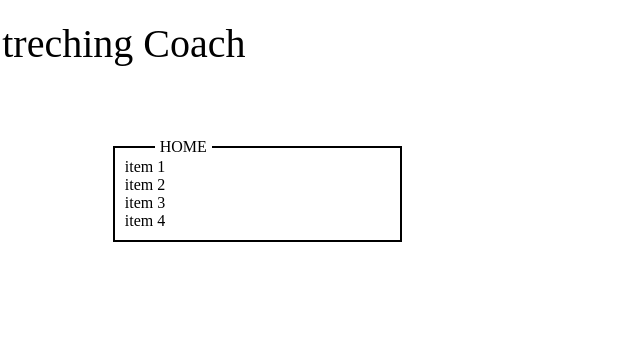
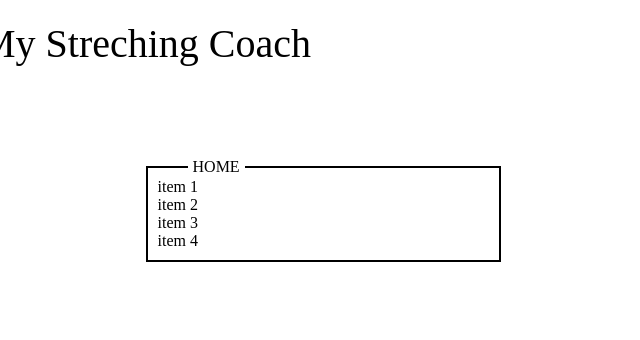
Before and after one commit to giuliani/practica, a plain HTML site: page assets/www/index.html in a window 1280 px wide. Shown: the whole page, without its empty margins (0-640 px from the left). Drawn offline with Linux system fonts and the light colour scheme.

Commit message:
commit test
test

```diff
--- a/assets/www/index.html
+++ b/assets/www/index.html
@@ -27,7 +27,7 @@
     </head>
     <body>
         <div class="app">
-       		<h1><center>Streching Coach</center></h1>
+       		<h1><center>My Streching Coach</center></h1>
             <div id="content">
               <div class="titleBox">
                 HOME
```
